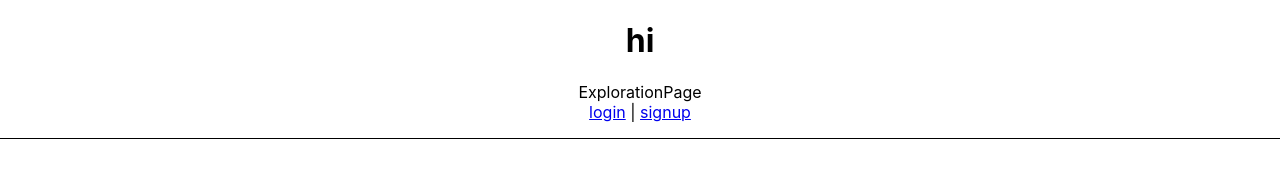
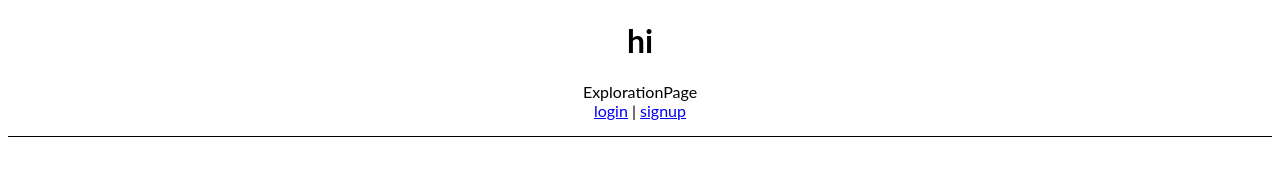
Before and after one commit to EddieSource/scale1to10, a React (Create React App) app: page / in a window 1280 px wide. Shown: the top 189 px of the page. Built offline with nearby package versions, Linux system fonts and the light colour scheme.

Commit message:
modify css file

```diff
--- a/src/index.css
+++ b/src/index.css
@@ -1,13 +1,20 @@
-body {
-  margin: 0;
-  font-family: -apple-system, BlinkMacSystemFont, 'Segoe UI', 'Roboto', 'Oxygen',
-    'Ubuntu', 'Cantarell', 'Fira Sans', 'Droid Sans', 'Helvetica Neue',
-    sans-serif;
-  -webkit-font-smoothing: antialiased;
-  -moz-osx-font-smoothing: grayscale;
+@tailwind base;
+@tailwind components;
+@tailwind utilities;
+
+@layer base {
+  body {
+    font-family: "Lato", sans-serif;
+  }
 }
 
-code {
-  font-family: source-code-pro, Menlo, Monaco, Consolas, 'Courier New',
-    monospace;
+/* Hide scrollbar for Chrome, Safari and Opera */
+.hide-scrollbar::-webkit-scrollbar {
+  display: none;
 }
+
+/* Hide scrollbar for IE, Edge and Firefox */
+.hide-scrollbar {
+  -ms-overflow-style: none; /* IE and Edge */
+  scrollbar-width: none; /* Firefox */
+}
```
